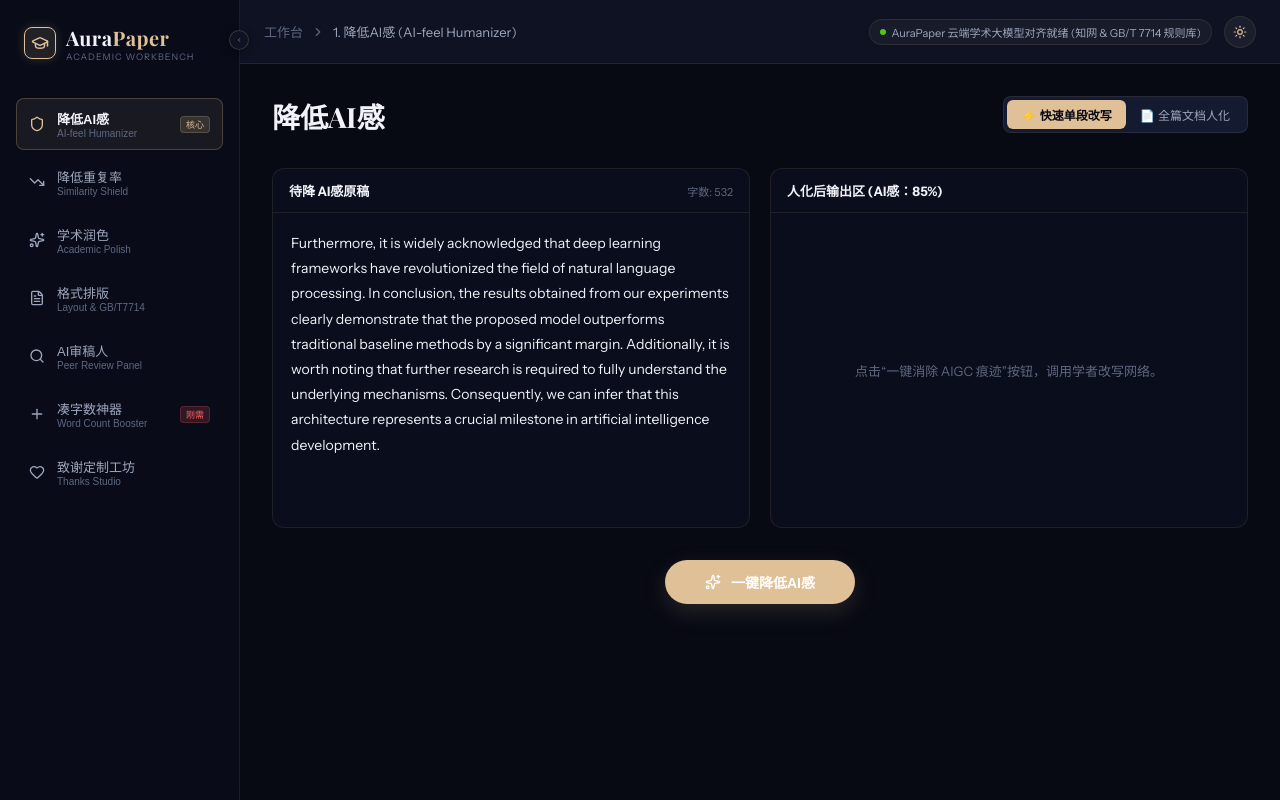
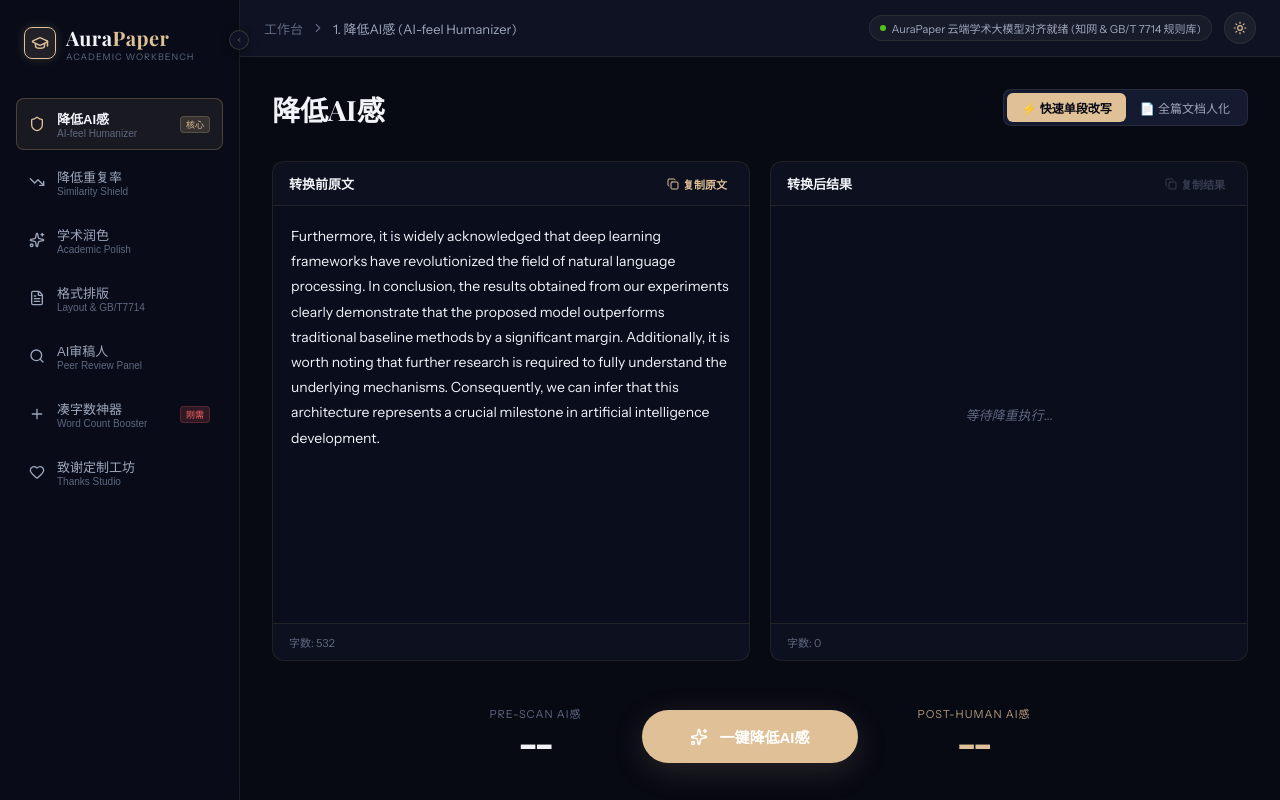
Before and after one commit to GuoqiangJia/autopapers, a React (Vite) app: page / in a window 1280 px wide. Built offline with nearby package versions, Linux system fonts and the light colour scheme; a web font is replaced by a local one.

Commit message:
feat: initialize App component for autopapers project

```diff
--- a/src/App.tsx
+++ b/src/App.tsx
@@ -319,9 +319,11 @@ export default function App() {
 
   // --- AIGC REDUCER: QUICK MODE STATES ---
   const [aigcTextQuick, setAigcTextQuick] = useState(INITIAL_AIGC_TEXT_QUICK);
-  const [aigcRateQuick, setAigcRateQuick] = useState(85);
+  const [originalAigcRateQuick, setOriginalAigcRateQuick] = useState<number | null>(null);
+  const [aigcRateQuick, setAigcRateQuick] = useState<number | null>(null);
   const [isHumanizingQuick, setIsHumanizingQuick] = useState(false);
   const [humanizedTextQuick, setHumanizedTextQuick] = useState('');
+  const [agentStatus, setAgentStatus] = useState('');
 
   // --- PLAGIARISM REDUCER: QUICK MODE STATES ---
   const [plagTextQuick, setPlagTextQuick] = useState(INITIAL_PLAGIARISM_TEXT_QUICK);
@@ -1083,6 +1085,8 @@ export default function App() {
         accept=".docx"
         style={{ display: 'none' }}
       />
+
+
 
       {/* ==========================================
           SIDEBAR: Premium Navigation Menu
@@ -1385,15 +1389,21 @@ export default function App() {
 
                   {/* Editors */}
                   <div style={{ display: 'grid', gridTemplateColumns: '1fr 1fr', gap: '20px' }}>
-                    <div className="glass-panel" style={{ display: 'flex', flexDirection: 'column', height: '360px' }}>
-                      <div style={{ borderBottom: '1px solid var(--border-light)', padding: '12px 16px', display: 'flex', justifyContent: 'space-between', alignItems: 'center' }}>
-                        <span style={{ fontSize: '13px', fontWeight: 'bold' }}>待降 AI感原稿</span>
-                        <span style={{ fontSize: '11px', color: 'var(--text-muted)' }}>字数: {aigcTextQuick.length}</span>
+                    <div className="glass-panel" style={{ display: 'flex', flexDirection: 'column', height: '500px', border: '1px solid var(--border-light)' }}>
+                      <div style={{ borderBottom: '1px solid var(--border-light)', padding: '12px 16px', backgroundColor: 'rgba(255,255,255,0.01)', display: 'flex', justifyContent: 'space-between', alignItems: 'center' }}>
+                        <span style={{ fontSize: '13px', fontWeight: 'bold', color: 'var(--text-primary)' }}>转换前原文</span>
+                        <button
+                          onClick={() => navigator.clipboard.writeText(aigcTextQuick)}
+                          style={{ background: 'transparent', border: 'none', color: 'var(--accent)', fontSize: '11px', cursor: 'pointer', display: 'flex', alignItems: 'center', gap: '4px', fontWeight: 'bold' }}
+                        >
+                          <Copy size={12} /> 复制原文
+                        </button>
                       </div>
                       <div style={{ padding: '16px', flex: 1 }}>
                         <textarea
                           value={aigcTextQuick}
                           onChange={(e) => setAigcTextQuick(e.target.value)}
+                          placeholder="粘贴原稿段落..."
                           style={{
                             width: '100%',
                             height: '100%',
@@ -1408,41 +1418,71 @@ export default function App() {
                           }}
                         />
                       </div>
-                    </div>
-
-                    <div className="glass-panel" style={{ display: 'flex', flexDirection: 'column', height: '360px' }}>
-                      <div style={{ borderBottom: '1px solid var(--border-light)', padding: '12px 16px', display: 'flex', justifyContent: 'space-between', alignItems: 'center' }}>
-                        <span style={{ fontSize: '13px', fontWeight: 'bold' }}>人化后输出区 (AI感：{aigcRateQuick}%)</span>
-                        {humanizedTextQuick && (
+                      <div style={{ borderTop: '1px solid var(--border-light)', padding: '10px 16px', display: 'flex', justifyContent: 'space-between', alignItems: 'center', backgroundColor: 'rgba(255,255,255,0.01)' }}>
+                        <span style={{ fontSize: '11px', color: 'var(--text-muted)' }}>字数: {aigcTextQuick.length}</span>
+                      </div>
+                    </div>
+
+                    <div className="glass-panel" style={{ display: 'flex', flexDirection: 'column', height: '500px', border: '1px solid var(--border-light)' }}>
+                      <div style={{ borderBottom: '1px solid var(--border-light)', padding: '12px 16px', backgroundColor: 'rgba(255,255,255,0.01)', display: 'flex', justifyContent: 'space-between', alignItems: 'center' }}>
+                        <span style={{ fontSize: '13px', fontWeight: 'bold', color: 'var(--text-primary)' }}>转换后结果</span>
                         <button
                           onClick={() => navigator.clipboard.writeText(humanizedTextQuick)}
-                            style={{ background: 'transparent', border: 'none', color: 'var(--accent)', fontSize: '12px', cursor: 'pointer', display: 'flex', alignItems: 'center', gap: '4px' }}
-                          >
-                            <Copy size={12} /> 复制
-                          </button>
-                        )}
+                          disabled={!humanizedTextQuick}
+                          style={{
+                            background: 'transparent',
+                            border: 'none',
+                            color: humanizedTextQuick ? 'var(--accent)' : 'var(--text-muted)',
+                            fontSize: '11px',
+                            cursor: humanizedTextQuick ? 'pointer' : 'not-allowed',
+                            display: 'flex',
+                            alignItems: 'center',
+                            gap: '4px',
+                            fontWeight: 'bold',
+                            opacity: humanizedTextQuick ? 1 : 0.5
+                          }}
+                        >
+                          <Copy size={12} /> 复制结果
+                        </button>
                       </div>
                       <div style={{ padding: '16px', flex: 1, overflowY: 'auto' }}>
                         {isHumanizingQuick ? (
                           <div style={{ display: 'flex', flexDirection: 'column', gap: '12px', justifyContent: 'center', alignItems: 'center', height: '100%' }}>
                             <div style={{ border: '3px solid rgba(223, 192, 151, 0.1)', borderTopColor: 'var(--accent)', borderRadius: '50%', width: '28px', height: '28px', animation: 'spin 1s linear infinite' }} />
-                            <span style={{ fontSize: '12px', color: 'var(--accent)' }}>智能体正在进行上下文语义降维，去除AI感...</span>
                           </div>
                         ) : humanizedTextQuick ? (
                           <div style={{ lineHeight: '1.8', fontSize: '14px', color: 'var(--accent-text)', whiteSpace: 'pre-wrap' }}>
                             {humanizedTextQuick}
                           </div>
                         ) : (
-                          <div style={{ display: 'flex', justifyContent: 'center', alignItems: 'center', height: '100%', color: 'var(--text-muted)', fontSize: '13px' }}>
-                            点击“一键消除 AIGC 痕迹”按钮，调用学者改写网络。
-                          </div>
-                        )}
-                      </div>
-                    </div>
-                  </div>
-
-                  {/* Centered Premium Pill Action Button linking input & output */}
-                  <div style={{ display: 'flex', justifyContent: 'center', marginTop: '12px' }}>
+                          <div style={{ display: 'flex', justifyContent: 'center', alignItems: 'center', height: '100%', color: 'var(--text-muted)', fontSize: '13px', fontStyle: 'italic' }}>
+                            等待降重执行...
+                          </div>
+                        )}
+                      </div>
+                      <div style={{ borderTop: '1px solid var(--border-light)', padding: '10px 16px', display: 'flex', justifyContent: 'space-between', alignItems: 'center', backgroundColor: 'rgba(255,255,255,0.01)' }}>
+                        <span style={{ fontSize: '11px', color: 'var(--text-muted)' }}>字数: {humanizedTextQuick.length}</span>
+                      </div>
+                    </div>
+                  </div>
+
+                  {/* Status & Dashboard Action Area */}
+                  <div style={{ marginTop: '24px', display: 'flex', flexDirection: 'column', gap: '16px', alignItems: 'center' }}>
+                    {agentStatus && (
+                      <div style={{ fontSize: '12px', color: 'var(--accent)', fontStyle: 'italic', opacity: 0.8, marginBottom: '4px' }}>
+                        {agentStatus}
+                      </div>
+                    )}
+
+                    <div style={{ display: 'flex', alignItems: 'center', gap: '60px' }}>
+                      {/* Left Score: Before */}
+                      <div style={{ textAlign: 'center' }}>
+                        <div style={{ fontSize: '11px', color: 'var(--text-muted)', marginBottom: '4px', textTransform: 'uppercase', letterSpacing: '1px' }}>PRE-SCAN AI感</div>
+                        <div style={{ fontSize: '32px', fontWeight: 'bold', color: 'var(--text-primary)', fontFamily: 'var(--font-mono)' }}>
+                          {originalAigcRateQuick !== null ? originalAigcRateQuick + '%' : '--'}
+                        </div>
+                      </div>
+
                       <button
                         onClick={handleHumanizeQuick}
                         disabled={isHumanizingQuick}
@@ -1450,33 +1490,42 @@ export default function App() {
                           backgroundColor: 'var(--accent)',
                           color: '#ffffff',
                           border: 'none',
-                        borderRadius: '24px',
-                        padding: '12px 40px',
-                        fontSize: '14px',
+                          borderRadius: '30px',
+                          padding: '16px 48px',
+                          fontSize: '15px',
                           fontWeight: 'bold',
                           cursor: isHumanizingQuick ? 'not-allowed' : 'pointer',
-                        boxShadow: '0 8px 24px var(--accent-glow)',
+                          boxShadow: '0 8px 32px var(--accent-glow)',
                           display: 'flex',
                           alignItems: 'center',
-                        gap: '10px',
-                        transition: 'all 0.3s cubic-bezier(0.16, 1, 0.3, 1)'
+                          gap: '12px',
+                          transition: 'all 0.3s cubic-bezier(0.16, 1, 0.3, 1)',
+                          position: 'relative',
+                          overflow: 'hidden'
                         }}
                         onMouseEnter={(e) => {
                           if (!isHumanizingQuick) {
-                          e.currentTarget.style.transform = 'translateY(-2px)';
-                          e.currentTarget.style.boxShadow = '0 12px 28px var(--accent-glow)';
-                          e.currentTarget.style.opacity = '0.95';
+                            e.currentTarget.style.transform = 'scale(1.02) translateY(-2px)';
+                            e.currentTarget.style.boxShadow = '0 12px 40px var(--accent-glow)';
                           }
                         }}
                         onMouseLeave={(e) => {
                           e.currentTarget.style.transform = 'none';
-                        e.currentTarget.style.boxShadow = '0 8px 24px var(--accent-glow)';
-                        e.currentTarget.style.opacity = '1';
-                      }}
-                    >
-                      <Sparkles size={16} />
-                      {isHumanizingQuick ? '正在智能重构学术笔触...' : '一键降低AI感'}
-                    </button>
+                          e.currentTarget.style.boxShadow = '0 8px 32px var(--accent-glow)';
+                        }}
+                      >
+                        <Sparkles size={18} />
+                        {isHumanizingQuick ? '正在智能重构...' : '一键降低AI感'}
+                      </button>
+
+                      {/* Right Score: After */}
+                      <div style={{ textAlign: 'center' }}>
+                        <div style={{ fontSize: '11px', color: 'var(--accent)', marginBottom: '4px', textTransform: 'uppercase', letterSpacing: '1px', opacity: 0.8 }}>POST-HUMAN AI感</div>
+                        <div style={{ fontSize: '32px', fontWeight: 'bold', color: 'var(--accent)', fontFamily: 'var(--font-mono)' }}>
+                          {aigcRateQuick !== null ? aigcRateQuick + '%' : '--'}
+                        </div>
+                      </div>
+                    </div>
                   </div>
 
                 </div>
```
Lines whose indentation alone changed are shown as unchanged.
